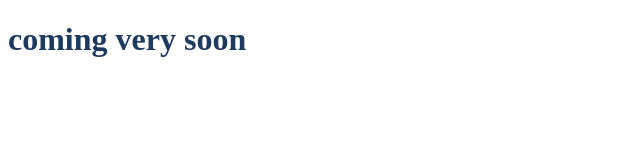
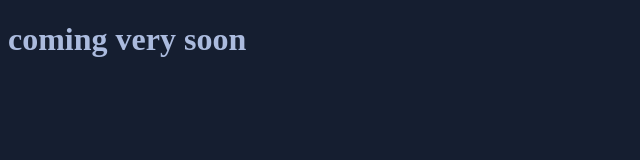
Before and after one commit to zxynxb/zxynxb.github.io, a plain HTML site: page index.html in a window 1280 px wide. Shown: the whole page, without its empty margins (0-640 px from the left). Drawn offline with Linux system fonts and the light colour scheme.

Commit message:
Update style.css

```diff
--- a/style.css
+++ b/style.css
@@ -1,3 +1,7 @@
 body {
-  color: #1F3A5F;
+  background-color: #151e30;
 }
+
+h1 {
+  color: #abbbde;
+}
```
